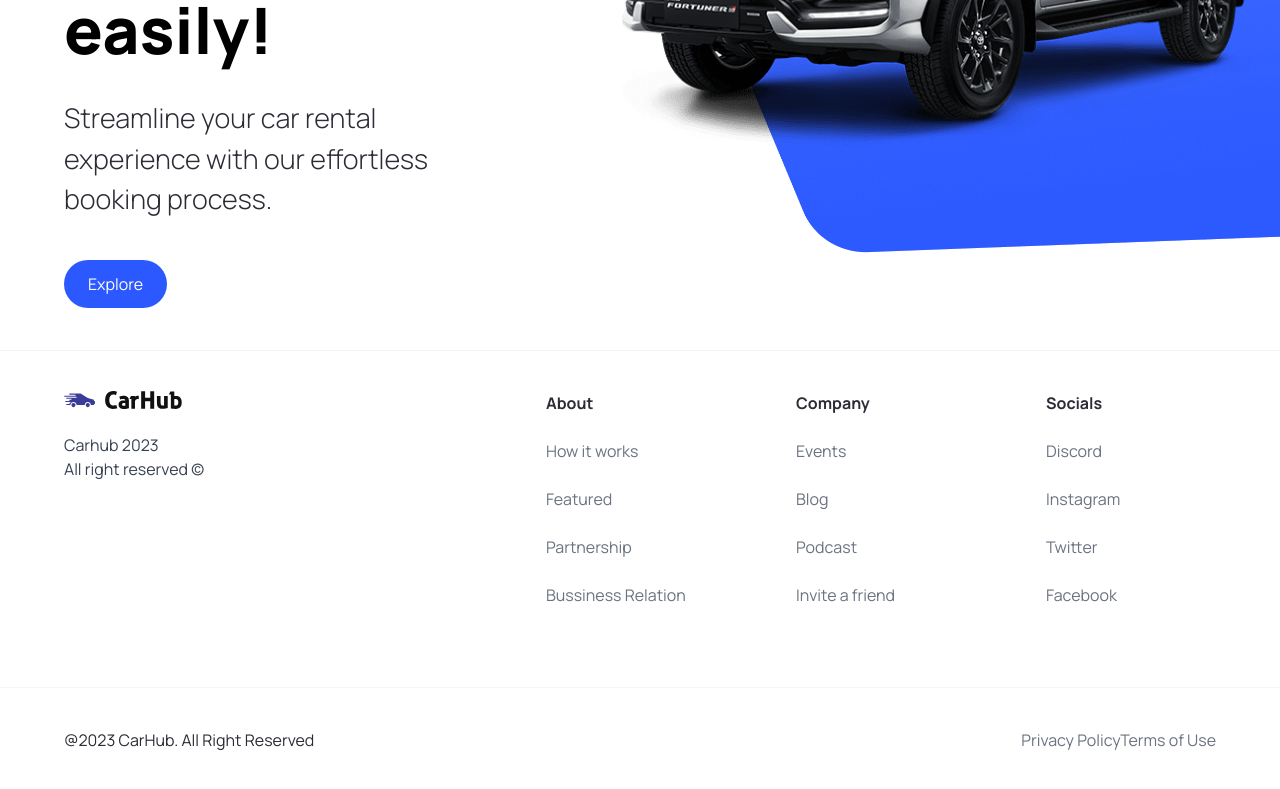
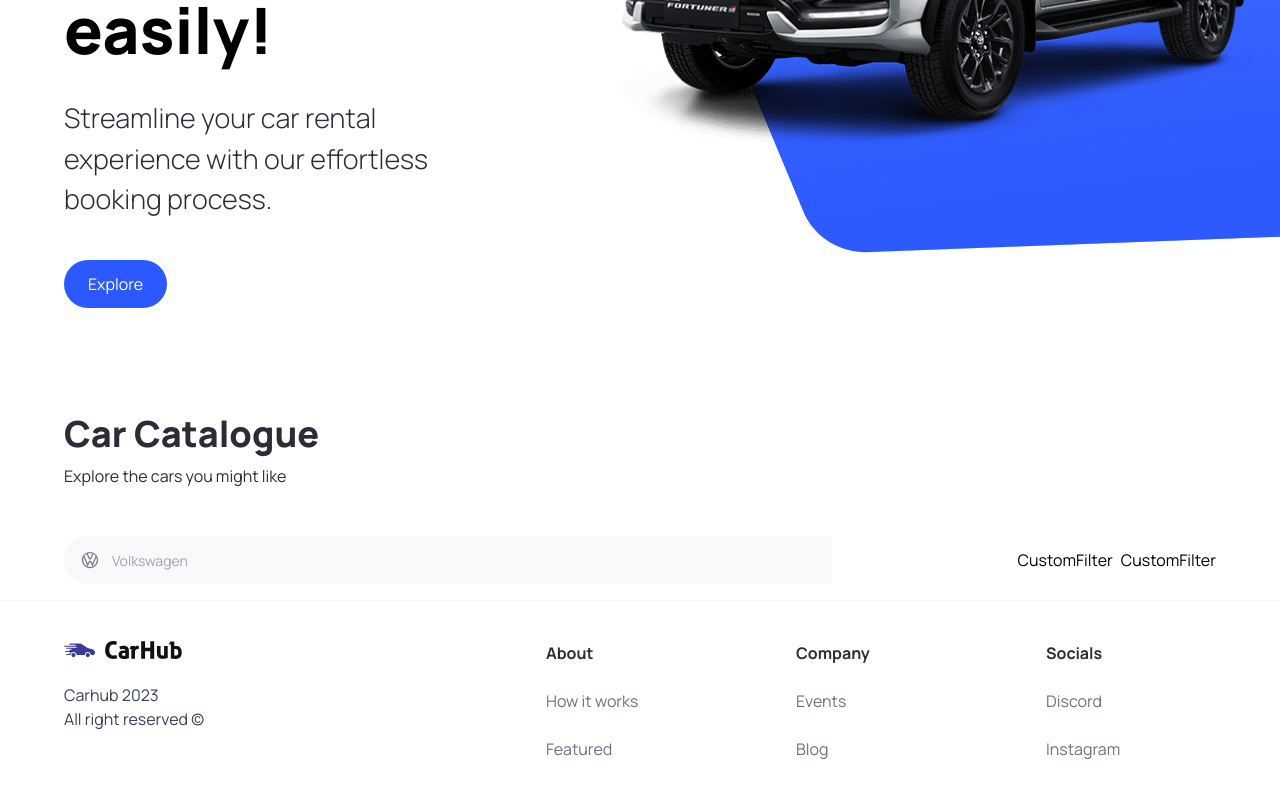
Before and after one commit to JLDaquipa/carhub-website, a Next.js app: page / in a window 1280 px wide. Shown: the part 450-1239 px from the top of the page. Built offline with nearby package versions, Linux system fonts and the light colour scheme.

Commit message:
Added Car catalogue section with searchbar

```diff
--- a/app/page.tsx
+++ b/app/page.tsx
@@ -1,10 +1,28 @@
 import Image from "next/image";
-import { Hero } from "@/components";
+import { Hero,SearchBar,CustomFilter } from "@/components";
 
 export default function Home() {
   return (
     <main className="overflow-hidden">
       <Hero />
+
+      <div className="mt-12 padding-x padding-y max-width" id="discover">
+        <div className="home__text-container">
+          <h1 className="text-4xl font-extrabold">
+            Car Catalogue
+          </h1>
+          <p>Explore the cars you might like</p>
+        </div>
+
+        <div className="home__filters">
+          <SearchBar />
+          <div className="home__filter-container">
+            <CustomFilter title="fuel"/>
+            <CustomFilter title="year"/>
+          </div>
+        </div>
+
+      </div>
     </main>
   );
 }
--- /dev/null
+++ b/components/CustomFilter.tsx
@@ -0,0 +1,9 @@
+import Image from "next/image";
+
+const CustomFilter = () => {
+  return (
+    <div>CustomFilter</div>
+  )
+}
+
+export default CustomFilter
--- /dev/null
+++ b/components/SearchBar.tsx
@@ -0,0 +1,24 @@
+"use client"
+import { SearchManufacturer } from ".";
+import { useState } from "react";
+
+const SearchBar = () => {
+  const [manufacturer, setManufacturer] = useState("");
+
+  const handleSearch = () => {
+
+  }
+
+  return (
+    <form className="searchbar" onSubmit={handleSearch}>
+      <div className="searchbar__item">
+        <SearchManufacturer
+          manufacturer = {manufacturer}
+          setManufacturer = {setManufacturer}
+        />
+      </div>
+    </form>
+  )
+}
+
+export default SearchBar
--- /dev/null
+++ b/components/SearchManufacturer.tsx
@@ -0,0 +1,95 @@
+"use client"
+import Image from 'next/image';
+import { Combobox, Transition } from '@headlessui/react';
+import { SearchManufacturerProps } from '@/types';
+import { manufacturers } from '@/constants';
+import { useState, Fragment } from 'react';
+
+const SearchManufacturer = ({ manufacturer, setManufacturer}:SearchManufacturerProps ) => {
+  const [query, setQuery] = useState('');
+
+  const filteredManufacturer =
+    query === ""
+      ? manufacturers
+      : manufacturers.filter((item) => (
+          item.toLowerCase().replace(/\s+/g, '').includes(query.toLowerCase().replace(/\s+/g, ''))
+        ));
+
+  return (
+    <div className="search-manufacturer">
+      <Combobox>
+        <div className='relative w-full'>
+          <Combobox.Button className="absolute top-[14px]">
+            <Image
+              src="/car-logo.svg"
+              width={20}
+              height={20}
+              className="ml-4"
+              alt="Car Logo"
+            />
+          </Combobox.Button>
+          <Combobox.Input
+            className="search-manufacturer__input"
+            placeholder='Volkswagen'
+            displayValue={( manufacturer:string ) => manufacturer}
+            onChange={(e) => setQuery(e.target.value)}
+          />
+
+          <Transition
+            as={Fragment}
+            leave='transition ease-in duration-100'
+            leaveFrom='opacity-100'
+            leaveTo='opacity-0'
+            afterLeave={() => setQuery('')}
+          >
+            <Combobox.Options>
+              {
+                filteredManufacturer.length === 0 && query !== ""
+                  ? (
+                      <Combobox.Option
+                        value={query}
+                        className="search-manufacturer__option"
+                      >
+                        Create "{query}"
+                      </Combobox.Option>
+                    )
+                  : (
+                      filteredManufacturer.map(item => (
+                        <Combobox.Option
+                          key={item}
+                          value={item}
+                          className={({active}) => `relative search-manufacturer__option ${active ? 'bg-primary-blue text-white':'text-gray-900'}`}
+                        >
+                          {({ selected, active }) => (
+                            <>
+                              <span
+                                className={`block truncate ${
+                                  selected ? 'font-medium' : 'font-normal'
+                                }`}
+                              >
+                                {item}
+                              </span>
+                              {selected ? (
+                                <span
+                                  className={`absolute inset-y-0 left-0 flex items-center pl-3 ${
+                                    active ? 'text-white' : 'text-teal-600'
+                                  }`}
+                                >
+                                </span>
+                              ) : null}
+                            </>
+                          )}
+                        </Combobox.Option>
+                      ))
+                    )
+              }
+            </Combobox.Options>
+          </Transition>
+
+        </div>
+      </Combobox>
+    </div>
+  )
+}
+
+export default SearchManufacturer
--- a/types/index.ts
+++ b/types/index.ts
@@ -6,3 +6,8 @@ export interface CustomButtonProps {
   containerStyles?: string,
   handleClick?: MouseEventHandler<HTMLButtonElement>
 }
+
+export interface SearchManufacturerProps {
+  manufacturer: string,
+  setManufacturer: (manufacturer: string) => void,
+}
```
Also changed, not shown: components/index.ts (+6 -1 lines), package.json (+5 -4 lines), 1 other file (tests, documents, lock files or other folders).
